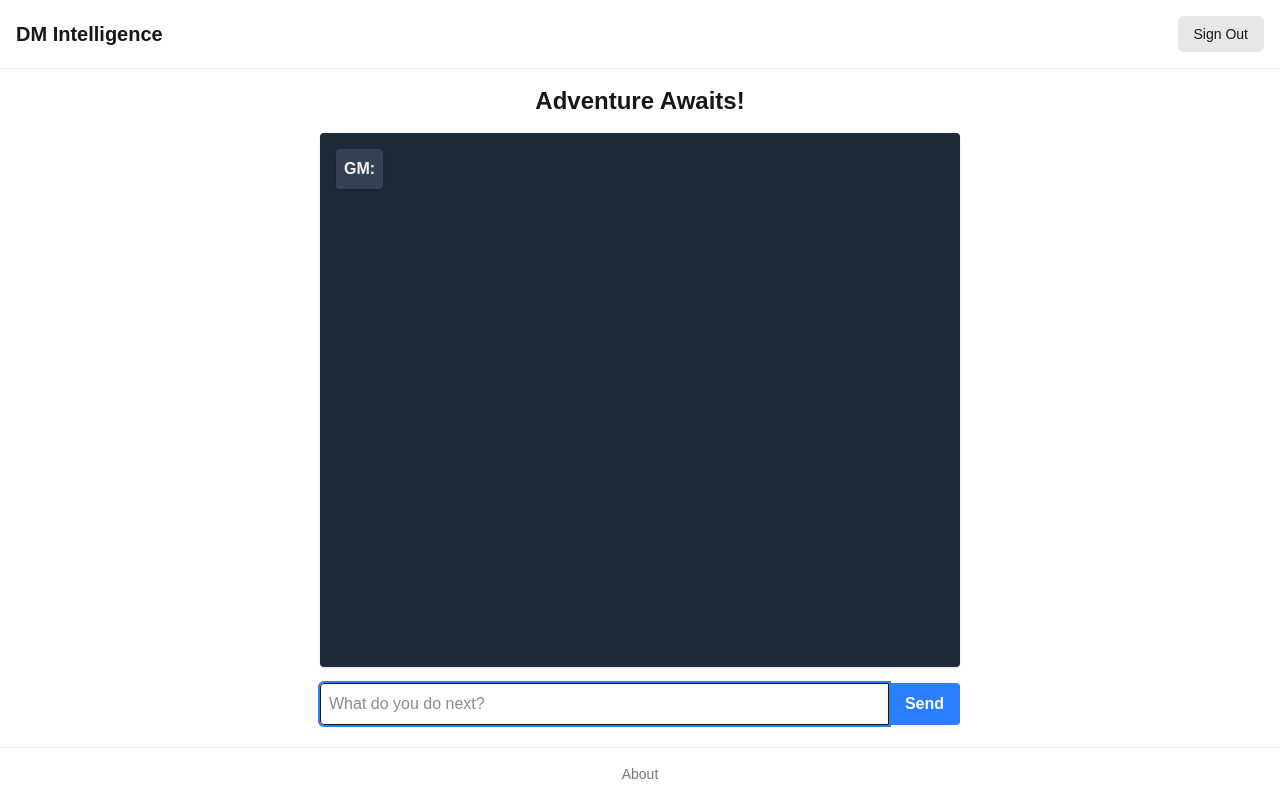
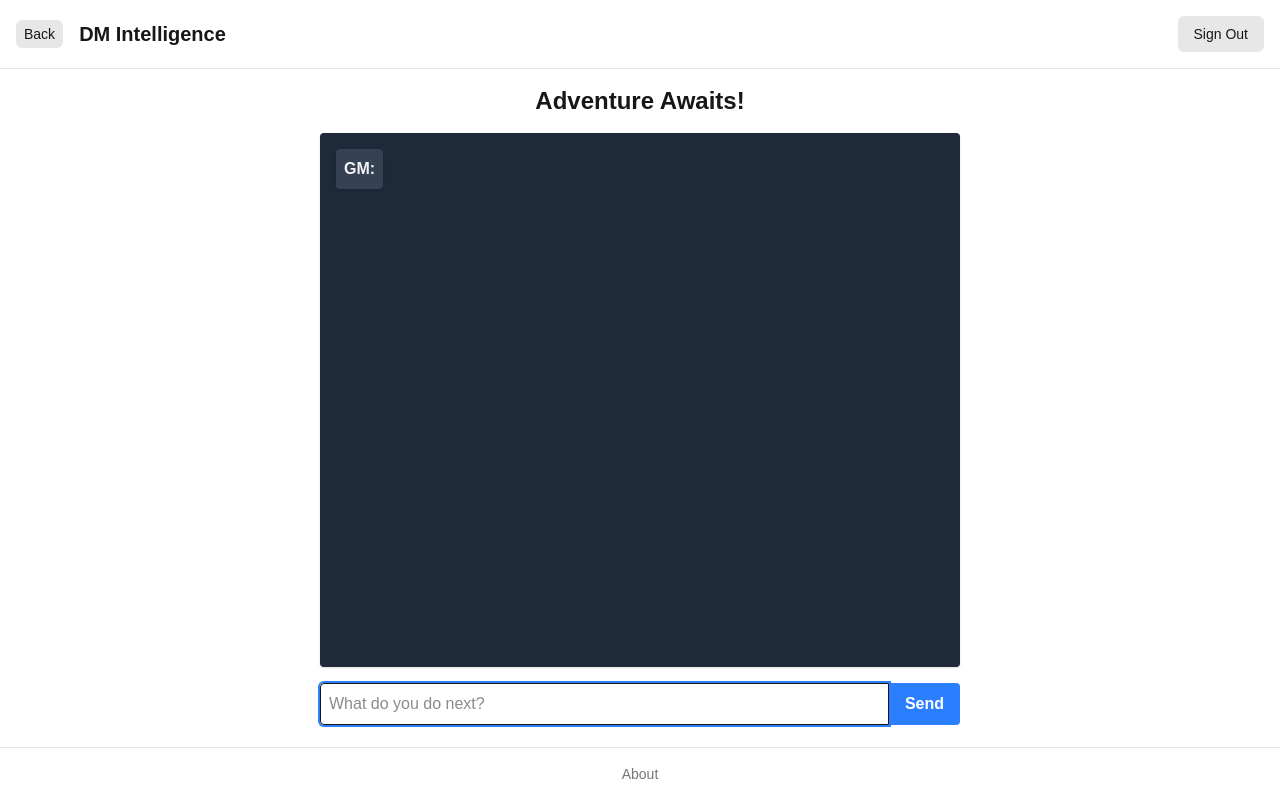
Before and after one commit to oleksiy-korniychuk/dm-intelligence, a Next.js app: page /run/1c793443-fac3-41bc-9ee0-857e5fb51f6d in a window 1280 px wide. Built offline with nearby package versions, Linux system fonts and the light colour scheme; no server answers.

Commit message:
Improved the header (back and home buttons) added a link to /adventures page on the home page

```diff
--- a/app/page.js
+++ b/app/page.js
@@ -6,8 +6,8 @@ export default function Home() {
     <div>
       <AdventureInput />
       <div className="mt-4 text-center">
-        <Link href="/run/1c793443-fac3-41bc-9ee0-857e5fb51f6d" className="text-blue-500 hover:underline">
-          Start Adventure (not yet dynamic)
+        <Link href="/adventures" className="text-blue-500 hover:underline">
+          Existing Adventures
         </Link>
       </div>
     </div>
--- a/components/Header.js
+++ b/components/Header.js
@@ -1,10 +1,12 @@
 'use client';
 import { createClient } from '@/lib/supabase/client';
-import { useRouter } from 'next/navigation';
+import Link from 'next/link';
+import { usePathname, useRouter } from 'next/navigation';
 
 export default function Header() {
     const router = useRouter();
     const supabase = createClient();
+    const pathname = usePathname();
 
     const handleSignOut = async () => {
         const { error } = await supabase.auth.signOut();
@@ -15,10 +17,24 @@ export default function Header() {
         }
     };
 
+    const isHomePage = pathname === '/';
+
     return (
         <header className="w-full border-b border-foreground/10">
             <div className="container mx-auto px-4 py-4 flex justify-between items-center">
-                <h1 className="text-xl font-bold">DM Intelligence</h1>
+                <div className="flex items-center">
+                    {!isHomePage && (
+                        <button
+                            onClick={() => router.back()}
+                            className="mr-4 px-2 py-1 text-sm bg-foreground/10 hover:bg-foreground/20 rounded-md transition-colors"
+                        >
+                            Back
+                        </button>
+                    )}
+                    <Link href="/">
+                        <h1 className="text-xl font-bold cursor-pointer">DM Intelligence</h1>
+                    </Link>
+                </div>
                 <button
                     onClick={handleSignOut}
                     className="px-4 py-2 text-sm bg-foreground/10 hover:bg-foreground/20 rounded-md transition-colors"
```
